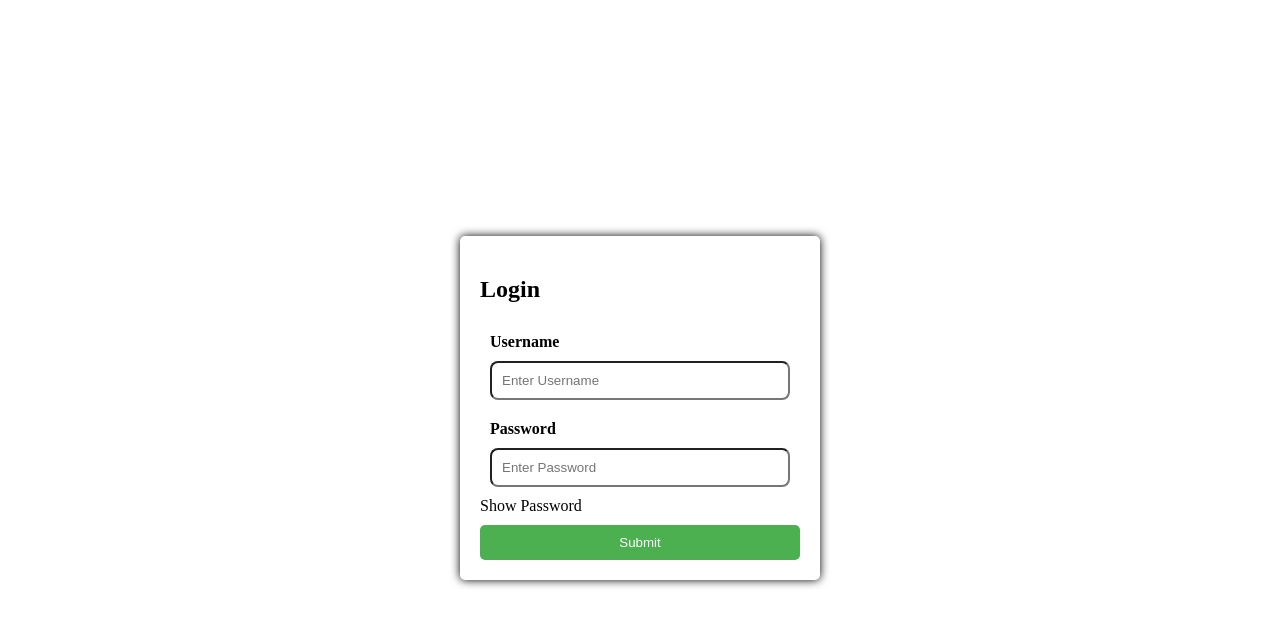
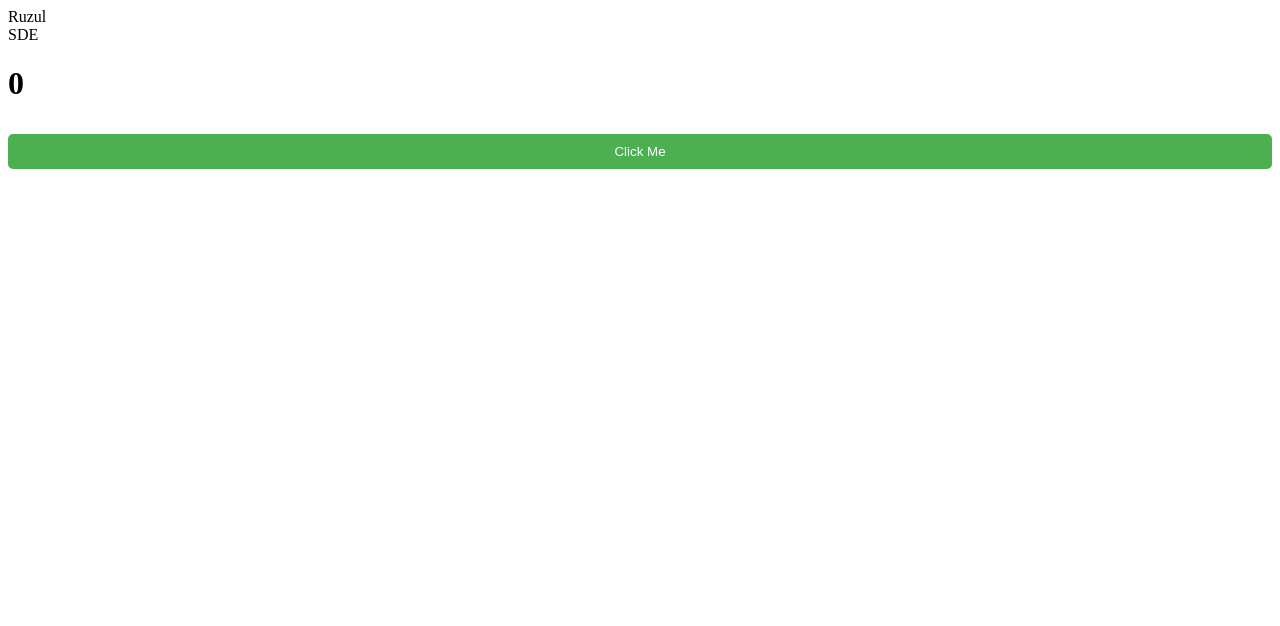
Before and after one commit to ruzul2185/ReactJS, a React (Vite) app: page / in a window 1280 px wide. Shown: the top 626 px of the page. Built offline with nearby package versions, Linux system fonts and the light colour scheme.

Commit message:
revision

```diff
--- a/src/App.jsx
+++ b/src/App.jsx
@@ -1,42 +1,79 @@
-import Input from "./components/Input";
+// import Input from "./components/Input";
+// import { useState } from "react";
+
+// const App = () => {
+//   const [userData, setUserData] = useState({});
+
+//   const [showPassword, setShowPassword] = useState(false);
+
+//   const handleUserData = (event) => {
+//     const { key, value } = event.target;
+//     setUserData({ ...userData, [key]: value });
+//   };
+
+//   return (
+//     <section id="about">
+//       <form>
+//         <h1>Login</h1>
+//         <Input
+//           label="Username"
+//           type="text"
+//           placeholder="Enter Username"
+//           handleUserData={handleUserData}
+//         />
+//         <Input
+//           label="Password"
+//           type={showPassword ? "text" : "password"}
+//           placeholder="Enter Password"
+//           handleUserData={handleUserData}
+//         />
+//         <div
+//           onClick={() => {
+//             setShowPassword((prev) => !prev);
+//           }}
+//         >
+//           Show Password
+//         </div>
+//         <button type="submit">Submit</button>
+//       </form>
+//     </section>
+//   );
+// };
+
+import Card from "./components/Card";
 import { useState } from "react";
 
 const App = () => {
-  const [userData, setUserData] = useState({});
+  //     getter  setter             initial state
+  const [count, setCount] = useState(0);
 
-  const [showPassword, setShowPassword] = useState(false);
-
-  const handleUserData = (event) => {
-    const { key, value } = event.target;
-    setUserData({ ...userData, [key]: value });
+  const handleClick = () => {
+    setCount((currentState) => currentState + 1);
+    // it takes time to update the state
+    // scheduler re-render cycle
+    console.log(count);
   };
 
+  const Logger = (msg) => {
+    console.log(msg);
+  };
+
+  const dummy = [
+    { name: "Ruzul", job: "SDE" },
+    { name: "John", job: "Manager" },
+    { name: "Doe", job: "Designer" },
+  ];
+
   return (
-    <section id="about">
-      <form>
-        <h1>Login</h1>
-        <Input
-          label="Username"
-          type="text"
-          placeholder="Enter Username"
-          handleUserData={handleUserData}
-        />
-        <Input
-          label="Password"
-          type={showPassword ? "text" : "password"}
-          placeholder="Enter Password"
-          handleUserData={handleUserData}
-        />
-        <div
-          onClick={() => {
-            setShowPassword((prev) => !prev);
-          }}
-        >
-          Show Password
-        </div>
-        <button type="submit">Submit</button>
-      </form>
-    </section>
+    <div>
+      <Card name="Ruzul" job="SDE" data={Logger} />
+      {/* {dummy.map((item, index) => (
+        <Card key={index} name={item.name} job={item.job} data={Logger} />
+      ))} */}
+
+      <h1>{count}</h1>
+      <button onClick={handleClick}>Click Me</button>
+    </div>
   );
 };
 
--- /dev/null
+++ b/src/components/Card.tsx
@@ -0,0 +1,13 @@
+// {name, job} = { name: string, job: string }
+// De-structuring props in the function parameter
+const Card = ({ name, job, data }) => {
+  return (
+    <div>
+      <div>{name}</div>
+      <div>{job}</div>
+      {data(name + " is showns")}
+    </div>
+  );
+};
+
+export default Card;
```
